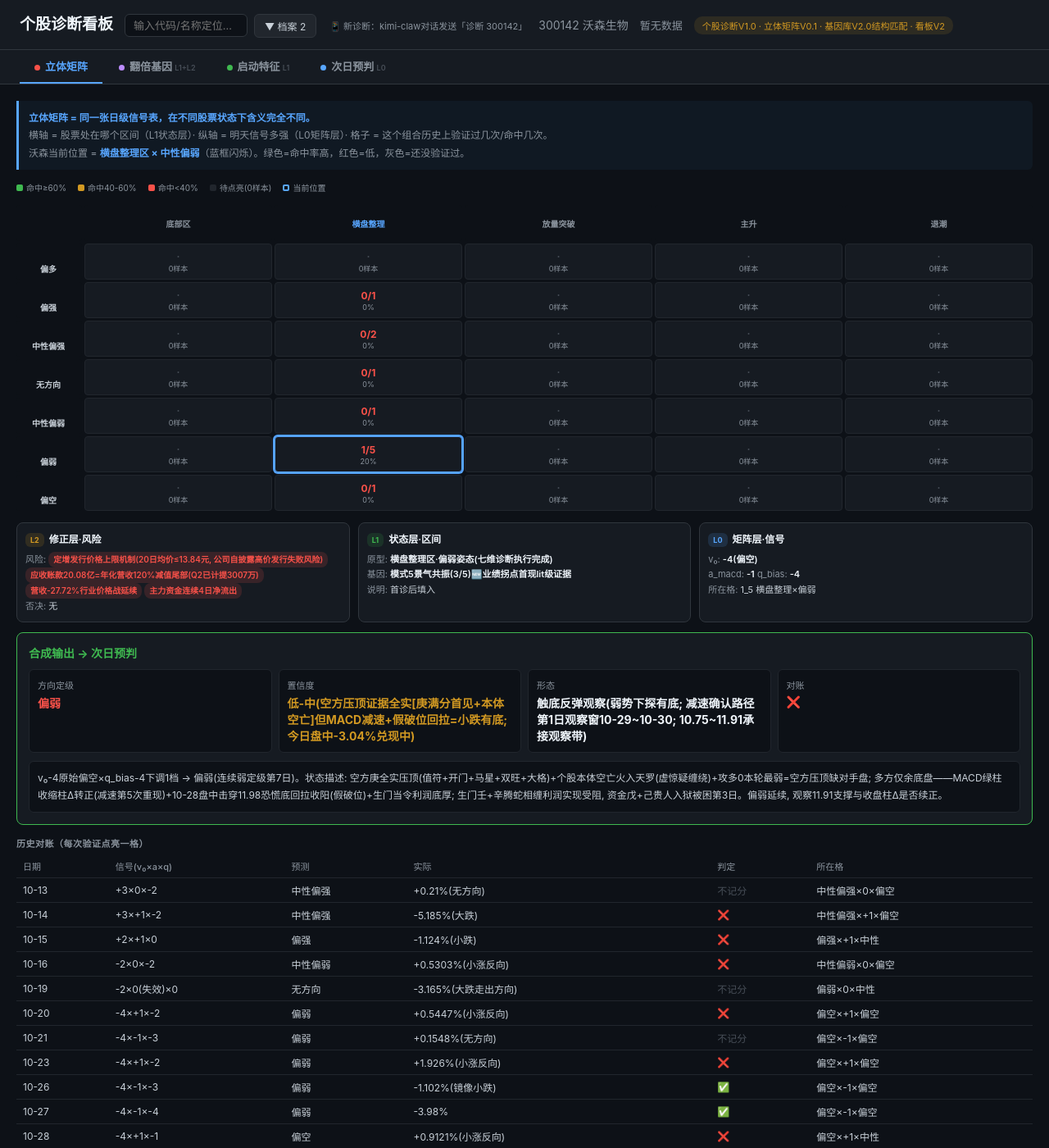
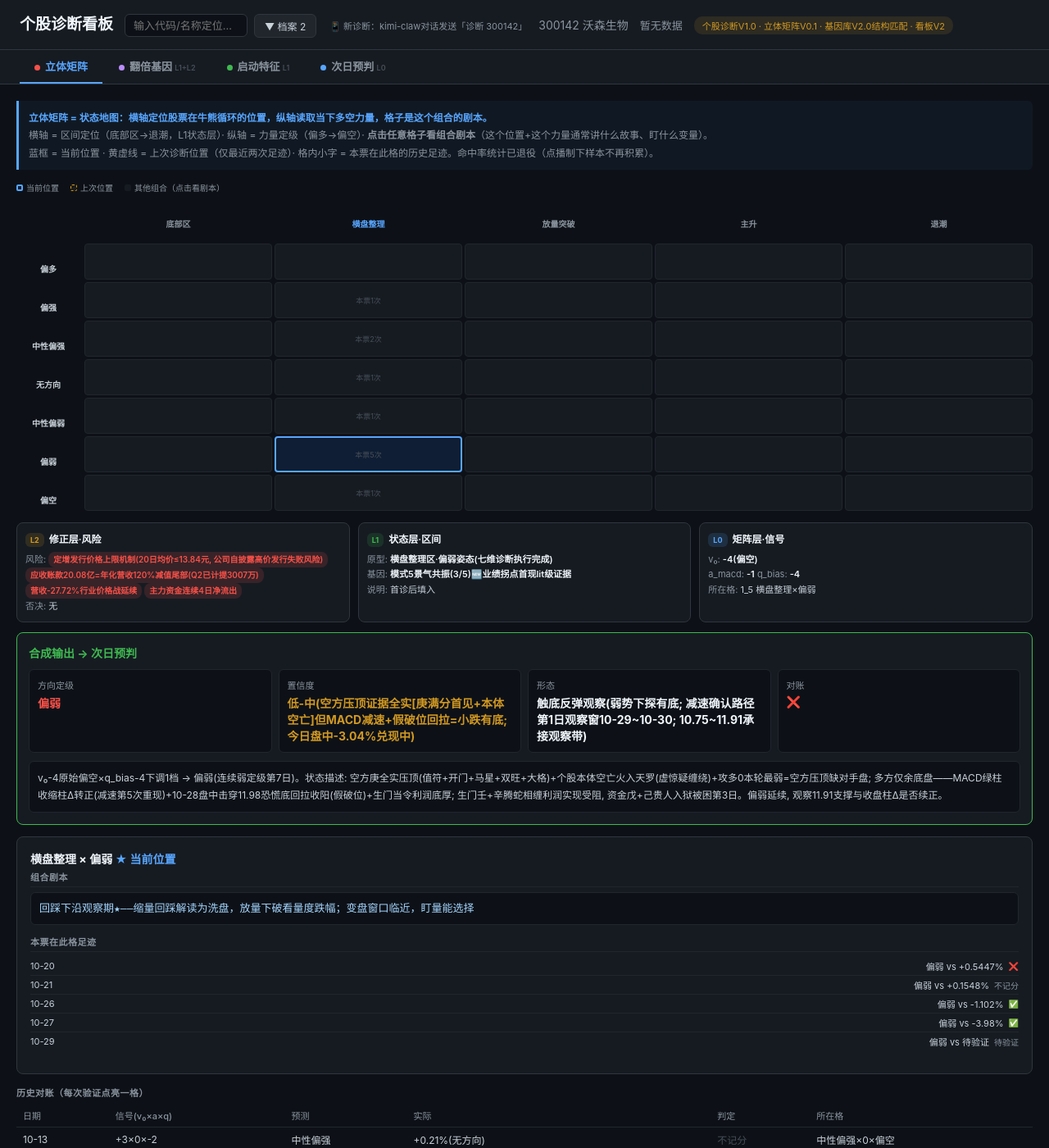
Before and after one commit to xiaoyi0319a/yixue-dashboard, a Jekyll site: the page stock.html, which Jekyll copies as it is, in a window 1280 px wide and 1400 px high. Shown: the whole window at 82% size. Built offline with Jekyll 4.4.1, drawn with Linux system fonts in a browser that asks for light colours.

Commit message:
feat(矩阵重设计): 命中率统计退役→组合剧本库(35格初版, data/matrix_scripts.json)+当前格蓝框+上次格黄虚线脚印(最近两次)+格内本票足迹小字; 头部文案/图例更新

```diff
--- /dev/null
+++ b/data/matrix_scripts.json
@@ -0,0 +1,41 @@
+{
+ "zones": ["底部区", "横盘整理", "放量突破", "主升", "退潮"],
+ "grades": ["偏多", "偏强", "中性偏强", "无方向", "中性偏弱", "偏弱", "偏空"],
+ "scripts": {
+  "0_0": "底部抬升初期——超跌反弹或先知资金进场；确认看能否放量站稳平台颈线，未确认前按反弹对待不追高",
+  "0_1": "底部结构强化——疑似W底/圆弧底右肩，关键看颈线突破有效性；多方刚夺主动权，回踩不破颈线是介入逻辑",
+  "0_2": "底部企稳迹象——跌势放缓+买盘试探；量能需持续温和放大，单日脉冲不算数",
+  "0_3": "典型磨底——多空耗竭区，地量见地价概率高；列入观察名单等方向选择，不急于操作",
+  "0_4": "底部试探下探——恐慌盘未出尽，最后一跌与下跌中继两可；缩量=洗盘特征，放量=出货特征，量是关键",
+  "0_5": "弱势探底——创新高风险未除，但空间受底部区间约束；恐慌长下影+次日不回补=短期止跌信号",
+  "0_6": "底部区恐慌 or 价值陷阱——区分点在基本面：业绩恶化=陷阱无底，情绪错杀=黄金坑；按接飞刀纪律处理",
+  "1_0": "平台内买盘活跃——通常为平台上沿测试前兆；看接近上沿时的量能配合",
+  "1_1": "平台上沿测试★——放量突破=启动信号，缩量回落=继续整理；平台期最关键的一格",
+  "1_2": "平台重心抬升——低点抬高+缩量回调，多方缓慢积累；耐心持有观察",
+  "1_3": "箱体中段——上下沿之间机械震荡，无操作价值；等靠近任一边沿再评估",
+  "1_4": "平台重心下移——高点降低+反弹缩量，多方退守；看回踩下沿时承接质量",
+  "1_5": "回踩下沿观察期★——缩量回踩解读为洗盘，放量下破看量度跌幅；变盘窗口临近，盯量能选择",
+  "1_6": "跌破平台确认——量度跌幅为目标参照；回抽原平台下沿（支撑变压力）是减仓/离场点；快速收回除外",
+  "2_0": "突破延续初期——多头惯性段，回踩不破突破位是健康特征；激进者顺势，稳健者等回踩确认",
+  "2_1": "主升浪确认★——趋势+力量共振最强格；持有为主，止盈线跟随上移，警惕加速赶顶信号",
+  "2_2": "突破后巩固——高位横盘消化获利盘，不破突破K线实体中位=强势整理",
+  "2_3": "突破可信度存疑——放量后力量中性化，警惕假突破；3日内重回平台内即证伪",
+  "2_4": "突破动力衰减——追高资金被套，可能回踩突破位；回踩缩量企稳可再观察",
+  "2_5": "假突破风险——跌破突破位即确认，快速止损纪律优先；假突破后常伴加速下跌",
+  "2_6": "突破失败确认——常伴利空兑现或主力出货；远离，等下一次结构形成",
+  "3_0": "趋势延续——顺势格，沿均线持仓；风险在末端加速（连续大阳+天量）",
+  "3_1": "加速段★——最强也最危险，量价齐升时持有；出现天量长上影=分批减仓信号",
+  "3_2": "趋势中健康整理——回踩10/20日线是常态，不破趋势不改，持仓不动",
+  "3_3": "高位趋势平台——换手消化，方向待定；持仓者守上移止盈线",
+  "3_4": "回调初期★——正常回调与出货分水岭：量能骤缩=回调可持，放量滞涨=出货要减",
+  "3_5": "深度回调——趋势受损未必反转，看前低与趋势线支撑；破位离场纪律优先",
+  "3_6": "趋势反转确认——破趋势线+反弹不过前高，结构破坏；反弹即减仓窗口",
+  "4_0": "超跌反弹or反转早期——需二次确认（反弹量能+不回补缺口）；按反弹纪律做，不当作反转",
+  "4_1": "强反弹——多为消息驱动或游资自救，持续性差；快进快出不留恋",
+  "4_2": "反弹延续观察——站稳短期均线则反弹可延续，否则仍是下降通道一部分",
+  "4_3": "下跌中继平台——弱势平衡，方向大概率续跌；空仓观察格",
+  "4_4": "缓跌延续——阴跌模式无量无反弹；避免左侧接刀",
+  "4_5": "主跌段——下降趋势延续，反弹即减仓窗口；抄底想法等结构信号",
+  "4_6": "恐慌加速——情绪冰点或现短期反抽，但反转需结构确认；抢反弹风险极高"
+ }
+}
--- a/stock.html
+++ b/stock.html
@@ -180,17 +180,15 @@ td{color:#c9d1d9}
 <!-- ============ 视图0: 立体矩阵（核心格网图） ============ -->
 <div class="view active" id="view-fusion">
   <div class="matrix-explain">
-    <b style="color:#58a6ff">立体矩阵 = 同一张日级信号表，在不同股票状态下含义完全不同。</b><br>
-    横轴 = 股票处在哪个区间（L1状态层）· 纵轴 = 明天信号多强（L0矩阵层）· 格子 = 这个组合历史上验证过几次/命中几次。<br>
-    沃森当前位置 = <b style="color:#58a6ff">横盘整理区 × 中性偏弱</b>（蓝框闪烁）。绿色=命中率高，红色=低，灰色=还没验证过。
+    <b style="color:#58a6ff">立体矩阵 = 状态地图：横轴定位股票在牛熊循环的位置，纵轴读取当下多空力量，格子是这个组合的剧本。</b><br>
+    横轴 = 区间定位（底部区→退潮，L1状态层）· 纵轴 = 力量定级（偏多→偏空）· <b>点击任意格子看组合剧本</b>（这个位置+这个力量通常讲什么故事、盯什么变量）。<br>
+    蓝框 = 当前位置 · 黄虚线 = 上次诊断位置（仅最近两次足迹）· 格内小字 = 本票在此格的历史足迹。命中率统计已退役（点播制下样本不再积累）。
   </div>
 
   <div class="mg-legend">
-    <span><span class="mg-dot" style="background:#3fb950"></span>命中≥60%</span>
-    <span><span class="mg-dot" style="background:#d29922"></span>命中40-60%</span>
-    <span><span class="mg-dot" style="background:#f85149"></span>命中&lt;40%</span>
-    <span><span class="mg-dot" style="background:#21262d"></span>待点亮(0样本)</span>
-    <span><span class="mg-dot" style="border:2px solid #58a6ff;background:transparent"></span>当前位置</span>
+    <span><span class="mg-dot" style="border:2px solid #58a6ff;background:#1f6feb22"></span>当前位置</span>
+    <span><span class="mg-dot" style="border:1.5px dashed #d29922;background:#d2992215"></span>上次位置</span>
+    <span><span class="mg-dot" style="background:#161b22"></span>其他组合（点击看剧本）</span>
   </div>
 
   <div class="matrix-grid-wrap"><div class="matrix-grid" id="mg-grid" style="grid-template-columns:80px repeat(5,1fr)"></div></div>
@@ -366,32 +370,34 @@ function renderMatrix(){
       const key=zi+'_'+gi;
       const c=cells[key]||{n:0,hits:0};
       const isCur=(zi===cur.z&&gi===cur.g);
-      let cls='empty',num='·',sub='0样本';
-      if(c.n>0){
-        const rate=c.hits/c.n;
-        cls=rate>=0.6?'good':rate>=0.4?'mid':'poor';
-        num=`${c.hits}/${c.n}`;
-        sub=(rate*100).toFixed(0)+'%';
-      }
-      h+=`<div class="mg-cell ${cls} ${isCur?'current':''}" ${c.n>0?`onclick="showCell(${zi},${gi})" style="cursor:pointer"`:''}>
-        <div class="mg-num">${num}</div><div class="mg-sub">${sub}</div>
-        ${c.risk?'<span style="position:absolute;top:2px;right:3px;color:#f85149;font-size:8px">⚠</span>':''}
+      const isPrev=(hasPrev&&zi===pz&&gi===pg);
+      let style='background:#161b22;';
+      if(isCur)style='background:#1f6feb22;border:2px solid #58a6ff;';
+      else if(isPrev)style='background:#d2992215;border:1.5px dashed #d29922;';
+      h+=`<div class="mg-cell" style="${style}cursor:pointer;position:relative" onclick="showCell(${zi},${gi})">
+        ${isPrev?'<span style="position:absolute;top:2px;left:3px;color:#d29922;font-size:9px">◐上次</span>':''}
+        <div class="mg-sub" style="color:#484f58">${c.n>0?'本票'+c.n+'次':''}</div>
       </div>`;
     });
   });
   document.getElementById('mg-grid').innerHTML=h;
   const za=document.getElementById('zone-arrow');
   if(za&&D.view_state)za.style.marginLeft=(100*(D.view_state.current_idx+0.5)/zones.length)+'%';
+  getScripts().then(s=>showCell(cur.z,cur.g));
 }
 function showCell(zi,gi){
   const g=D.matrix_grid, key=zi+'_'+gi, c=(g.cells||{})[key];
-  if(!c)return;
   const el=document.getElementById('fu-detail');el.style.display='block';
-  el.innerHTML=`<div class="detail-title">${g.zones[zi]} × ${g.grades[gi]}</div>
-    <div class="detail-sub">格子历史统计</div>
-    <div class="detail-section"><table><tr><th>验证次数</th><th>命中</th><th>命中率</th><th>平均次日涨跌</th></tr>
-    <tr><td>${c.n}</td><td>${c.hits}</td><td>${c.n?(c.hits/c.n*100).toFixed(0)+'%':'--'}</td><td>${c.avg?c.avg.toFixed(2)+'%':'--'}</td></tr></table></div>
-    ${c.days?`<div class="detail-section"><h4>明细</h4>${c.days.map(d=>`<div class="var-row"><span class="var-name">${d.date}</span><span>${d.pred} vs ${d.actual}</span><span class="var-evi">${d.hit}</span></div>`).join('')}</div>`:''}`;
+  const cur=g.current;
+  const isCur=(zi===cur.z&&gi===cur.g);
+  const prev=D.prev_diagnose;
+  const isPrev=prev&&typeof prev.prev_z==='number'&&zi===prev.prev_z&&gi===prev.prev_g;
+  getScripts().then(s=>{
+    const script=(s.scripts||{})[key]||'';
+    el.innerHTML=`<div class="detail-title">${g.zones[zi]} × ${g.grades[gi]}${isCur?' <span style="color:#58a6ff">★ 当前位置</span>':''}${isPrev?' <span style="color:#d29922">◐ 上次位置</span>':''}</div>
+      ${script?`<div class="detail-section"><h4>组合剧本</h4><div class="formula" style="font-size:13px;line-height:1.7">${script}</div></div>`:''}
+      ${c&&c.n>0?`<div class="detail-section"><h4>本票在此格足迹</h4>${c.days.filter(d=>typeof d==='object').map(d=>`<div class="var-row"><span class="var-name">${d.date}</span><span>${d.pred} vs ${d.actual}</span><span class="var-evi">${d.hit}</span></div>`).join('')}</div>`:''}`;
+  });
   el.scrollIntoView({behavior:'smooth',block:'nearest'});
 }
 
```
Also changed, not shown: other parts of stock.html (+6 -0 lines).
